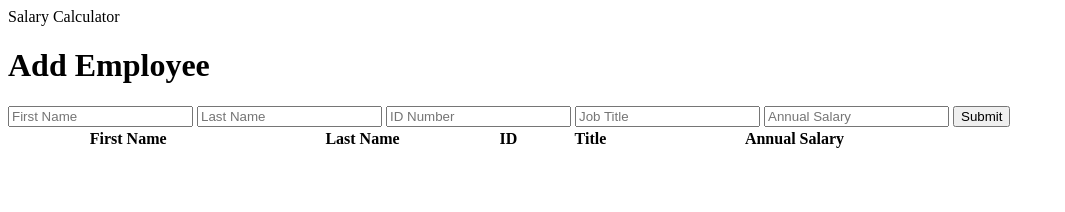
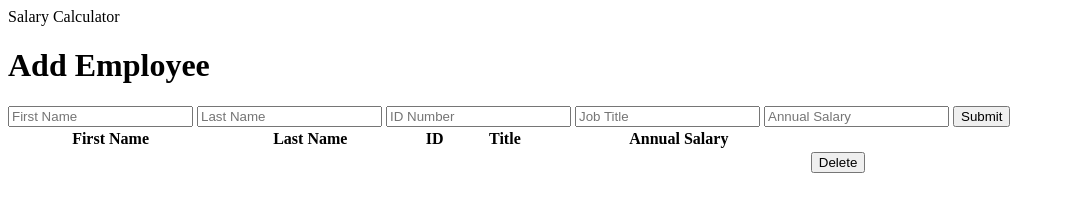
Before and after one commit to taylormoe93/weekend-jquery-salary-calculator, a plain HTML site: page index.html in a window 1280 px wide. Shown: the whole page, without its empty margins (0-1065 px from the left). Drawn offline with Linux system fonts and the light colour scheme.

Commit message:
Delete button and cell on the DOM

```diff
--- a/index.html
+++ b/index.html
@@ -43,7 +43,7 @@
         <td id="idCell"></td>
         <td id="titleCell"></td>
         <td id="salaryCell"></td>
-        <td id="deleteButtonCell"></td>
+        <td><button id="deleteButtonCell">Delete</button></td>
     </tr>
     </div>
 
```
